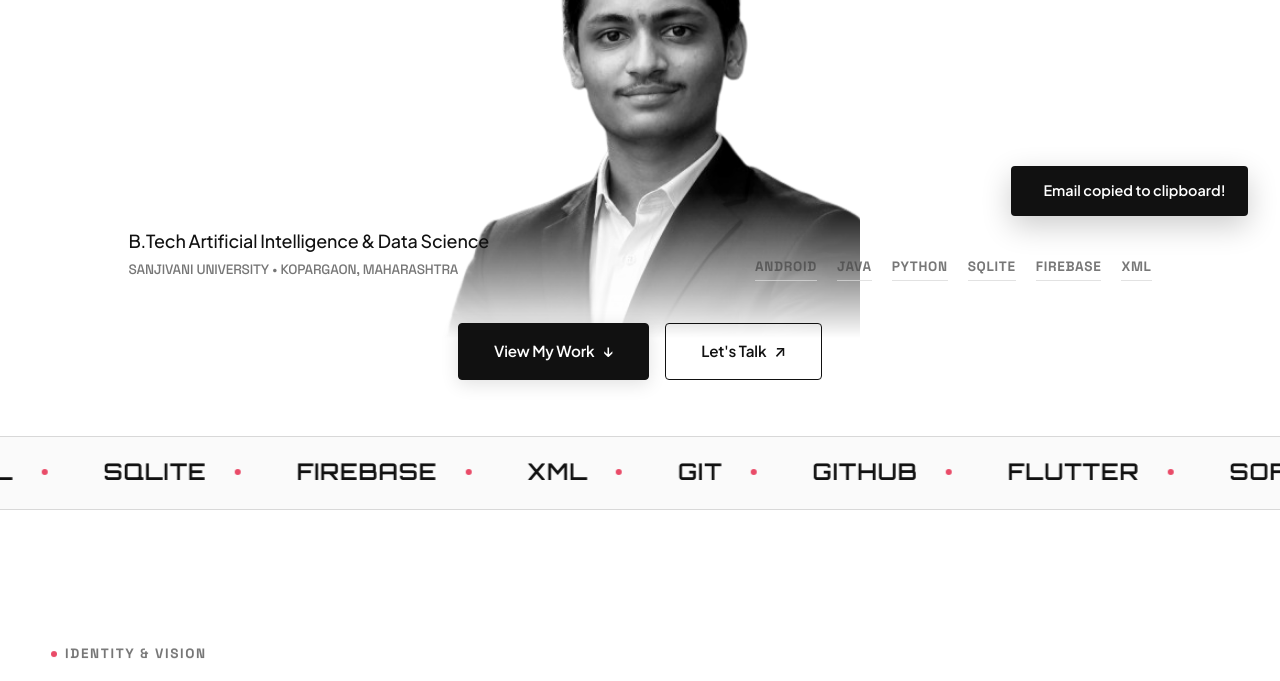
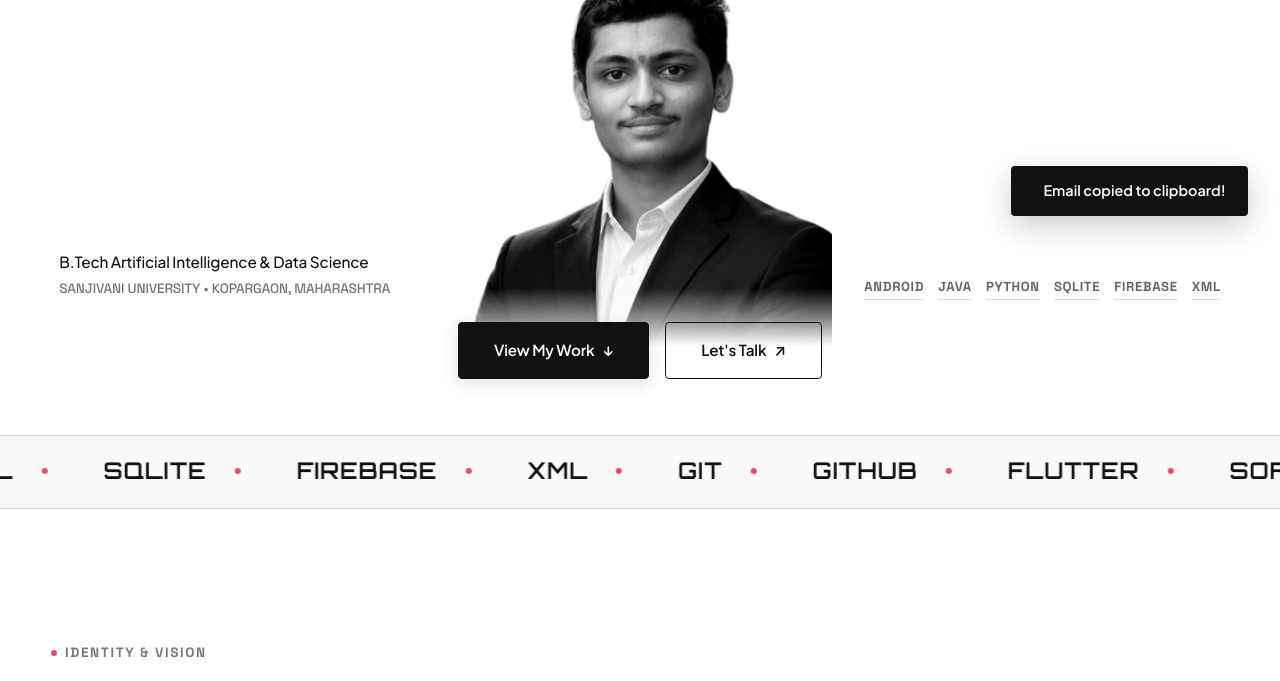
Before and after one commit to vaidyaviviek1276/portfolio_vivek, a plain HTML site: page index.html in a window 1280 px wide. Shown: the part 552-1233 px from the top of the page. Drawn offline with Linux system fonts and the light colour scheme.

Commit message:
Portrait adjusted

```diff
--- a/css/style.css
+++ b/css/style.css
@@ -420,7 +420,7 @@ ul, ol {
 .hero-title-wrap {
   position: relative;
   width: 100%;
-  margin-bottom: 0.5rem;
+  margin-bottom: 0.75rem;
 }
 
 .hero-title-solid {
@@ -496,19 +496,19 @@ ul, ol {
 .hero-stage {
   position: relative;
   width: 100%;
-  max-width: 1100px;
+  max-width: 100%;
   margin: 0 auto;
   display: flex;
   justify-content: center;
   align-items: flex-end;
-  min-height: clamp(380px, 50vh, 560px);
-  margin-top: -6vw;
+  min-height: clamp(380px, 48vh, 540px);
+  margin-top: -2vw;
   z-index: 3;
 }
 
 .hero-portrait-wrapper {
   position: relative;
-  width: clamp(280px, 36vw, 440px);
+  width: clamp(260px, 30vw, 390px);
   height: auto;
   pointer-events: none;
   filter: contrast(105%) brightness(98%);
@@ -519,15 +519,15 @@ ul, ol {
   height: auto;
   object-fit: cover;
   display: block;
-  /* Gentle bottom fade mask into pure white */
-  mask-image: linear-gradient(to bottom, black 65%, transparent 98%);
-  -webkit-mask-image: linear-gradient(to bottom, black 65%, transparent 98%);
-}
-
-/* Hero Info Overlay Row (Below/Beside Portrait) */
+  /* Subtle bottom fade mask restricted to the last 15% */
+  mask-image: linear-gradient(to bottom, black 85%, transparent 100%);
+  -webkit-mask-image: linear-gradient(to bottom, black 85%, transparent 100%);
+}
+
+/* Hero Info Overlay Row (Spread cleanly to sides away from Portrait) */
 .hero-sub-row {
   position: absolute;
-  bottom: 15%;
+  bottom: 12%;
   left: 0;
   width: 100%;
   display: flex;
@@ -535,15 +535,20 @@ ul, ol {
   align-items: flex-end;
   pointer-events: auto;
   z-index: 5;
-  padding: 0 clamp(1rem, 3vw, 2.5rem);
+  padding: 0 0.5rem;
 }
 
 .hero-location {
   text-align: left;
-  font-size: clamp(1rem, 1.4vw, 1.35rem);
+  font-size: clamp(0.92rem, 1.2vw, 1.2rem);
   font-weight: 500;
   color: var(--color-primary);
   letter-spacing: -0.01em;
+  max-width: 380px;
+}
+
+.hero-degree-title {
+  white-space: nowrap;
 }
 
 .hero-location-sub {
@@ -557,19 +562,23 @@ ul, ol {
 .hero-tech-strip {
   display: flex;
   align-items: center;
-  gap: 1.25rem;
-  opacity: 0.75;
+  justify-content: flex-end;
+  gap: clamp(0.75rem, 1.1vw, 1.25rem);
+  opacity: 0.85;
+  text-align: right;
+  max-width: 380px;
 }
 
 .hero-tech-item {
   font-family: var(--font-mono);
-  font-size: 0.85rem;
+  font-size: 0.82rem;
   font-weight: 700;
   color: var(--color-secondary);
   letter-spacing: 0.05em;
   text-transform: uppercase;
   border-bottom: 1px solid var(--color-border);
   padding-bottom: 2px;
+  white-space: nowrap;
 }
 
 /* Dual CTA Buttons at the bottom center of Hero */
@@ -2047,7 +2056,7 @@ ul, ol {
   }
 
   .hero-stage {
-    margin-top: -3vw;
+    margin-top: 0.5rem;
     min-height: 320px;
   }
 
--- a/js/animations.js
+++ b/js/animations.js
@@ -82,16 +82,12 @@
     const heroHeight = heroSection.offsetHeight;
 
     if (scrollY <= heroHeight + 50) {
-      // Subtle layered translation
+      // Subtle layered translation without fading opacity
       if (heroTitle) {
         heroTitle.style.transform = `translate3d(0, ${scrollY * 0.12}px, 0)`;
       }
       if (heroPortrait) {
         heroPortrait.style.transform = `translate3d(0, ${scrollY * 0.06}px, 0)`;
-      }
-      if (heroContent) {
-        const opacityRatio = Math.max(0, 1 - scrollY / (heroHeight * 0.92));
-        heroContent.style.opacity = opacityRatio.toFixed(3);
       }
     }
 
```
